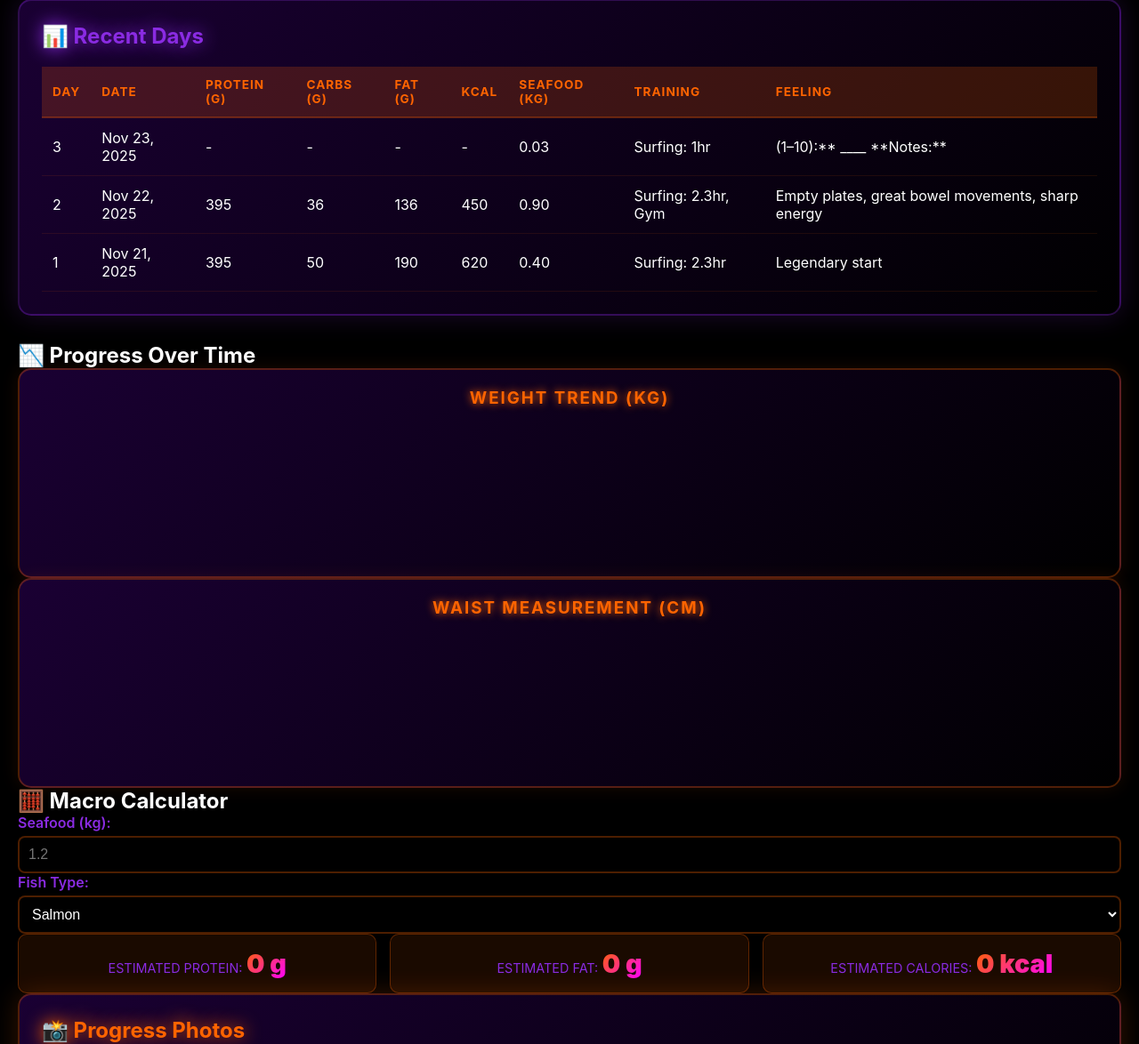
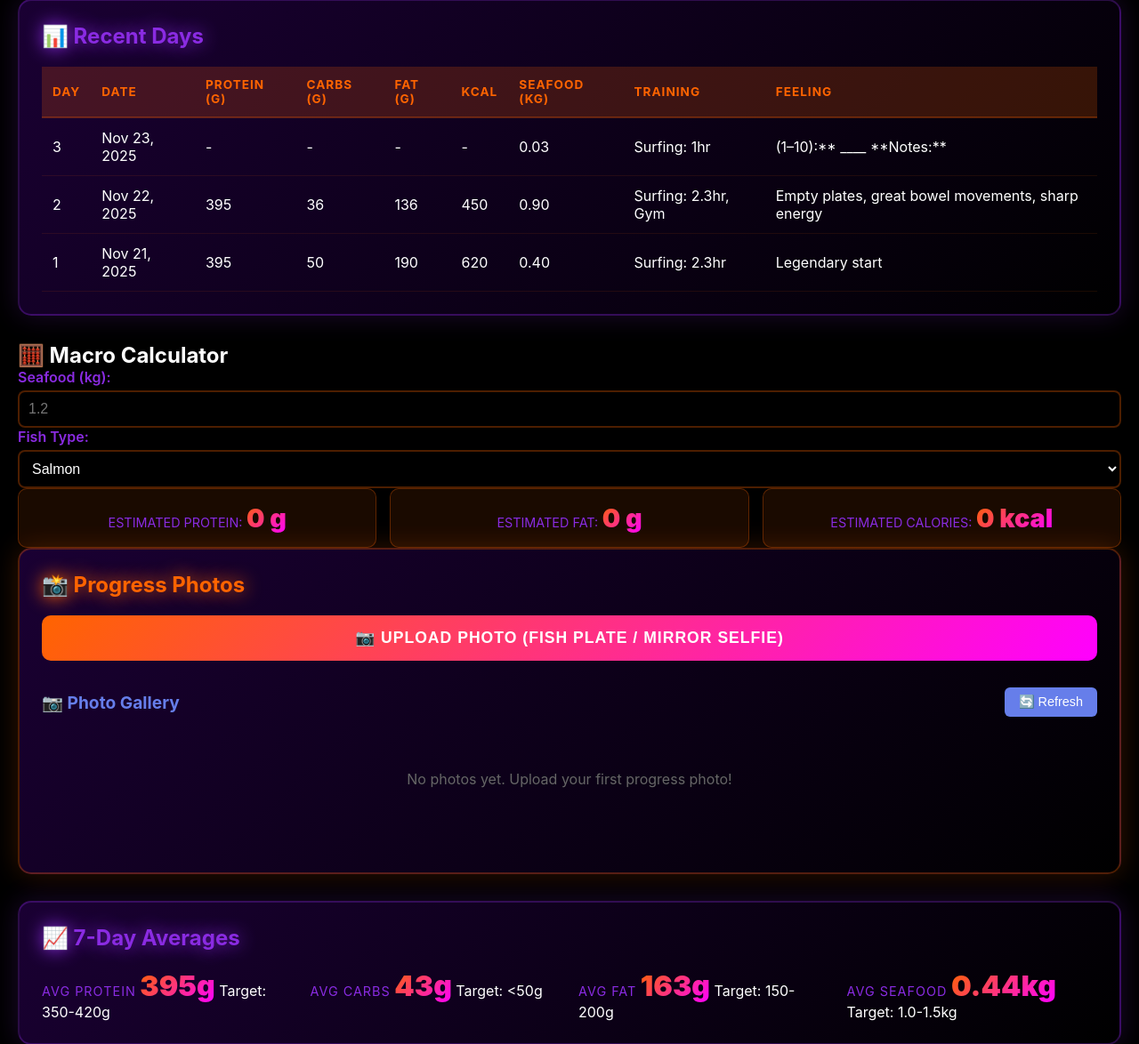
Before and after one commit to bhuram1980/transformation-dashboard, a Flask app: page / in a window 1280 px wide. Shown: the part 2133-3307 px from the top of the page at 89% size. Run offline with Flask 3, Linux system fonts and the light colour scheme; data that the repository does not hold is empty; a map, chart or similar area stays blank; some libraries are stand-ins or nearby versions.

Commit message:
Remove duplicate weight/waist charts section and clean up

```diff
--- a/templates/dashboard.html
+++ b/templates/dashboard.html
@@ -145,20 +145,6 @@
             </div>
         </section>
 
-        <!-- Progress Charts Section -->
-        <section class="progress-charts-section">
-            <h2>📉 Progress Over Time</h2>
-            <div class="charts-grid">
-                <div class="chart-container">
-                    <h3>Weight Trend (kg)</h3>
-                    <canvas id="weightChart"></canvas>
-                </div>
-                <div class="chart-container">
-                    <h3>Waist Measurement (cm)</h3>
-                    <canvas id="waistChart"></canvas>
-                </div>
-            </div>
-        </section>
 
         <!-- Macro Calculator Section -->
         <section class="calculator-section">
```
